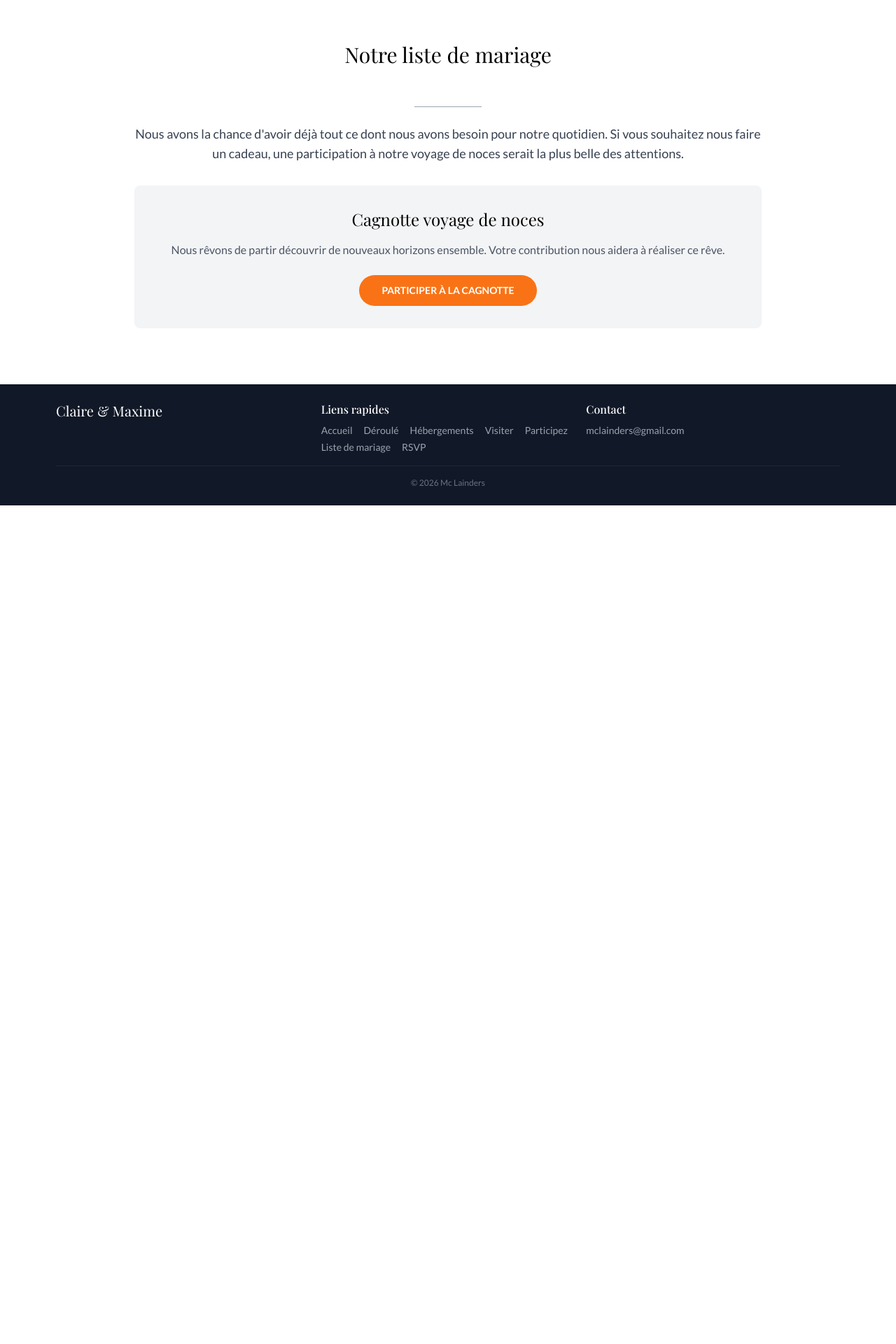
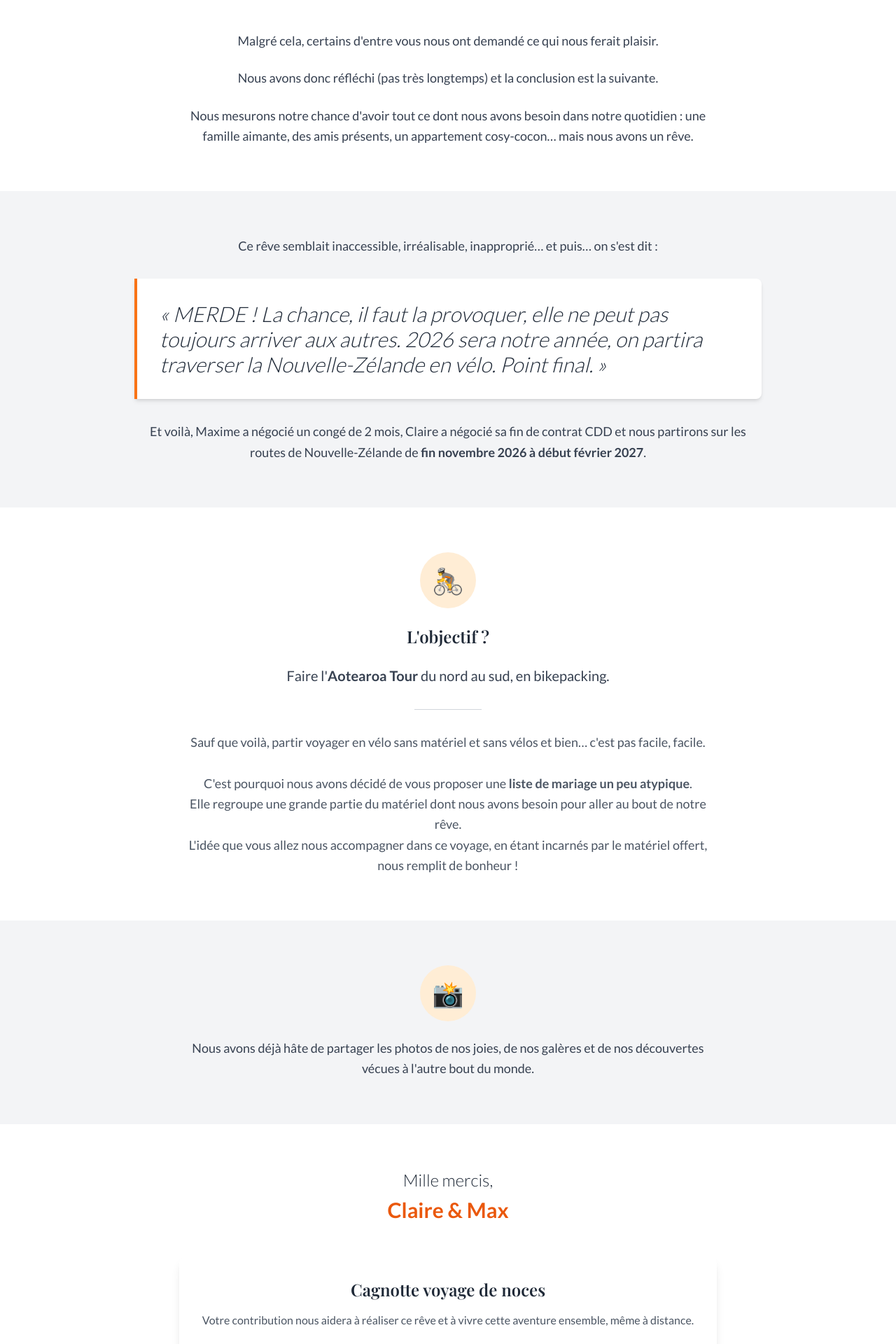
Before and after one commit to maximeLaine/mclainders, a React (Vite) app: page /liste-de-mariage in a window 1280 px wide. Shown: the part 620-2540 px from the top of the page at 70% size. Before the commit the page ends 1342 px from the top, so only its background shows below. Built offline with nearby package versions, Linux system fonts and the light colour scheme.

Commit message:
update node-version

```diff
--- a/src/pages/WeddingListPage.jsx
+++ b/src/pages/WeddingListPage.jsx
@@ -14,24 +14,83 @@ const WeddingListPage = () => {
         </div>
       </div>
 
-      {/* Content Section */}
-      <div className="py-20 px-6 bg-white">
-        <div className="max-w-4xl mx-auto text-center">
-          <h2 className="text-3xl mb-8">Notre liste de mariage</h2>
-          <div className="flex justify-center">
-            <div className="w-24 h-px bg-gray-400 my-6"></div>
+      {/* Intro Section */}
+      <div className="py-16 px-6 bg-white">
+        <div className="max-w-3xl mx-auto text-center">
+          <p className="text-lg text-gray-700 leading-relaxed">
+            Malgré cela, certains d'entre vous nous ont demandé ce qui nous ferait plaisir.
+          </p>
+          <p className="text-lg text-gray-700 leading-relaxed mt-6">
+            Nous avons donc réfléchi (pas très longtemps) et la conclusion est la suivante.
+          </p>
+          <p className="text-lg text-gray-700 leading-relaxed mt-6">
+            Nous mesurons notre chance d'avoir tout ce dont nous avons besoin dans notre quotidien : une famille aimante, des amis présents, un appartement cosy-cocon… mais nous avons un rêve.
+          </p>
+        </div>
+      </div>
+
+      {/* Le Rêve - Citation mise en avant */}
+      <div className="py-16 px-6 bg-gray-100">
+        <div className="max-w-4xl mx-auto">
+          <p className="text-lg text-gray-700 text-center leading-relaxed mb-8">
+            Ce rêve semblait inaccessible, irréalisable, inapproprié… et puis… on s'est dit :
+          </p>
+          <blockquote className="bg-white border-l-4 border-orange-500 p-8 rounded-r-lg shadow-md">
+            <p className="text-2xl md:text-3xl font-light text-gray-800 italic">
+              « MERDE ! La chance, il faut la provoquer, elle ne peut pas toujours arriver aux autres. 2026 sera notre année, on partira traverser la Nouvelle-Zélande en vélo. Point final. »
+            </p>
+          </blockquote>
+          <p className="text-lg text-gray-700 text-center leading-relaxed mt-8">
+            Et voilà, Maxime a négocié un congé de 2 mois, Claire a négocié sa fin de contrat CDD et nous partirons sur les routes de Nouvelle-Zélande de <strong>fin novembre 2026 à début février 2027</strong>.
+          </p>
+        </div>
+      </div>
+
+      {/* L'objectif - Avec icône */}
+      <div className="py-16 px-6 bg-white">
+        <div className="max-w-3xl mx-auto text-center">
+          <div className="inline-flex items-center justify-center w-20 h-20 bg-orange-100 rounded-full mb-6">
+            <span className="text-4xl">🚴</span>
           </div>
-          <p className="text-lg text-gray-700 mb-8">
-            Nous avons la chance d'avoir déjà tout ce dont nous avons besoin pour notre quotidien.
-            Si vous souhaitez nous faire un cadeau, une participation à notre voyage de noces
-            serait la plus belle des attentions.
+          <h3 className="text-2xl font-semibold text-gray-800 mb-6">L'objectif ?</h3>
+          <p className="text-xl text-gray-700 leading-relaxed">
+            Faire l'<strong>Aotearoa Tour</strong> du nord au sud, en bikepacking.
           </p>
+          <div className="flex justify-center my-8">
+            <div className="w-24 h-px bg-gray-300"></div>
+          </div>
+          <p className="text-lg text-gray-600 leading-relaxed">
+            Sauf que voilà, partir voyager en vélo sans matériel et sans vélos et bien… c'est pas facile, facile.
+            <br /><br />C'est pourquoi nous avons décidé de vous proposer une <strong>liste de mariage un peu atypique</strong>.
+            <br />Elle regroupe une grande partie du matériel dont nous avons besoin pour aller au bout de notre rêve.
+            <br />L'idée que vous allez nous accompagner dans ce voyage, en étant incarnés par le matériel offert, nous remplit de bonheur !
 
-          <div className="bg-gray-100 p-8 rounded-lg mt-8">
-            <h3 className="text-2xl mb-4">Cagnotte voyage de noces</h3>
+          </p>
+        </div>
+      </div>
+
+      {/* Message de partage */}
+      <div className="py-16 px-6 bg-gray-100">
+        <div className="max-w-3xl mx-auto text-center">
+          <div className="inline-flex items-center justify-center w-20 h-20 bg-orange-100 rounded-full mb-6">
+            <span className="text-4xl">📸</span>
+          </div>
+          <p className="text-lg text-gray-700 leading-relaxed">
+            Nous avons déjà hâte de partager les photos de nos joies, de nos galères et de nos découvertes vécues à l'autre bout du monde.
+          </p>
+        </div>
+      </div>
+
+      {/* Signature + Cagnotte */}
+      <div className="py-16 px-6 bg-white">
+        <div className="max-w-3xl mx-auto text-center">
+          <p className="text-2xl font-light text-gray-800 mb-2">Mille mercis,</p>
+          <p className="text-3xl font-semibold text-orange-600 mb-12">Claire & Max</p>
+
+          <div className="bg-white p-8 rounded-xl shadow-lg">
+            <h3 className="text-2xl font-semibold text-gray-800 mb-4">Cagnotte voyage de noces</h3>
             <p className="text-gray-600 mb-6">
-              Nous rêvons de partir découvrir de nouveaux horizons ensemble.
-              Votre contribution nous aidera à réaliser ce rêve.
+              Votre contribution nous aidera à réaliser ce rêve et à vivre cette aventure ensemble, même à distance.
             </p>
             <a
               href="#"
```
Also changed, not shown: scripts/download-assets.js (+7 -13 lines).
